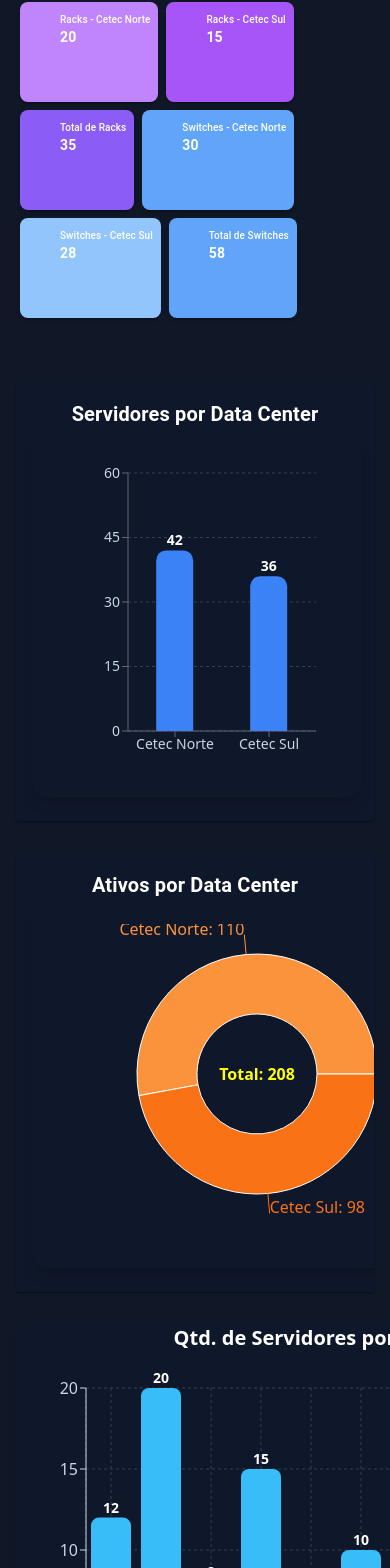
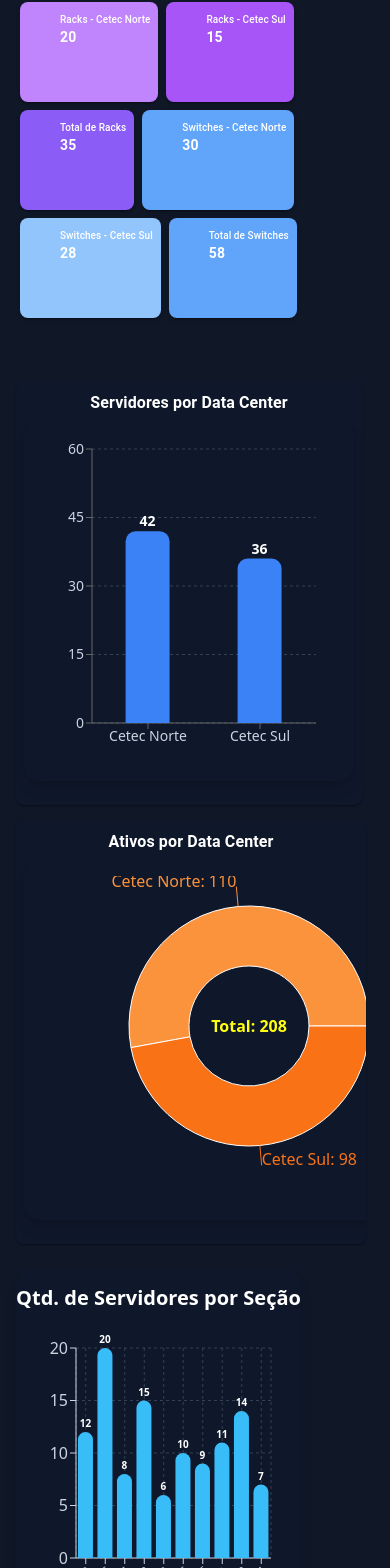
Before and after one commit to JesusVicken/painel-sedac, a React (Vite) app in the folder dashboard-sedac/: page / in a window 390 px wide. Shown: the part 426-1994 px from the top of the page. Built offline with nearby package versions, Linux system fonts and the light colour scheme; some icons are missing.

Commit message:
feat: finalizado frontend mobile e widescreem

```diff
--- a/dashboard-sedac/src/components/Graficos/Dashboard.jsx
+++ b/dashboard-sedac/src/components/Graficos/Dashboard.jsx
@@ -15,24 +15,34 @@ const Dashboard = () => {
     ];
 
     return (
-        <Grid container spacing={4}>
+        <Grid container spacing={{ xs: 2, md: 4 }} sx={{
+            width: '100%',
+            marginLeft: { xs: '-8px', sm: 0 }, // Corrige o alinhamento no mobile
+            paddingLeft: { xs: '8px', sm: 0 } // Compensa o margin negativo
+        }}>
             <Grid item xs={12} md={6}>
                 <Card
-                    className="rounded-2xl shadow-md text-white"
                     sx={{
                         bgcolor: '#0f172a',
+                        borderRadius: { xs: '8px', md: '16px' },
+                        boxShadow: { xs: 1, md: 3 },
+                        color: '#fff',
+                        marginLeft: { xs: 0, md: 0 }
                     }}
                 >
-                    <CardContent>
+                    <CardContent sx={{ p: { xs: 1, sm: 2 } }}>
                         <Typography
                             variant="h6"
                             fontWeight="bold"
                             gutterBottom
-                            className="text-white text-center"
+                            sx={{
+                                color: '#fff',
+                                textAlign: 'center',
+                                fontSize: { xs: '1rem', sm: '1.25rem' }
+                            }}
                         >
                             Servidores por Data Center
                         </Typography>
-
                         <Servidores data={servidoresData} />
                     </CardContent>
                 </Card>
@@ -40,27 +50,32 @@ const Dashboard = () => {
 
             <Grid item xs={12} md={6}>
                 <Card
-                    className="rounded-2xl shadow-md text-white"
                     sx={{
-                        bgcolor: '#0f172a', // fundo uniforme
+                        bgcolor: '#0f172a',
+                        borderRadius: { xs: '8px', md: '16px' },
+                        boxShadow: { xs: 1, md: 3 },
+                        color: '#fff'
                     }}
                 >
-                    <CardContent>
+                    <CardContent sx={{ p: { xs: 1, sm: 2 } }}>
                         <Typography
                             variant="h6"
                             fontWeight="bold"
                             gutterBottom
-                            className="text-white text-center"
+                            sx={{
+                                color: '#fff',
+                                textAlign: 'center',
+                                fontSize: { xs: '1rem', sm: '1.25rem' }
+                            }}
                         >
                             Ativos por Data Center
                         </Typography>
-
                         <Ativos data={ativosData} />
                     </CardContent>
                 </Card>
             </Grid>
 
-            <Grid item xs={12}>
+            <Grid item xs={12} sx={{ marginTop: { xs: 1, md: 0 } }}>
                 <ServidoresPorSecao />
             </Grid>
         </Grid>
--- a/dashboard-sedac/src/components/Graficos/Servidores.jsx
+++ b/dashboard-sedac/src/components/Graficos/Servidores.jsx
@@ -9,12 +9,12 @@ import {
 } from 'recharts';
 
 const Servidores = ({ data }) => (
-    <div className="p-4 bg-[#0f172a] rounded-2xl shadow-lg text-white" style={{ width: '330px', height: '360px' }}>
+    <div className="p-2 bg-[#0f172a] rounded-2xl shadow-lg text-white" style={{ width: '330px', height: '360px' }}>
         {/* <h2 className="text-xl font-semibold mb-4">Total de Servidores</h2> */}
         <ResponsiveContainer width="100%" height="100%">
             <BarChart
                 data={data}
-                margin={{ top: 20, right: 30, left: 20, bottom: 20 }}
+                margin={{ top: 20, right: 30, bottom: 20 }}
                 barCategoryGap="30%"
             >
                 <CartesianGrid strokeDasharray="3 3" vertical={false} stroke="#334155" />
--- a/dashboard-sedac/src/components/Graficos/ServidoresPorSecao.jsx
+++ b/dashboard-sedac/src/components/Graficos/ServidoresPorSecao.jsx
@@ -8,6 +8,7 @@ import {
   Tooltip,
   LabelList,
 } from 'recharts';
+import { useMediaQuery } from '@mui/material';
 
 const data = [
   { secao: 'SEVIR', servidores: 12 },
@@ -23,22 +24,35 @@ import {
 ];
 
 const ServidoresPorSecao = () => {
+  const isMobile = useMediaQuery('(max-width:600px)');
+
   return (
-      <div
-        className="rounded-2xl bg-[#0f172a] text-white shadow-lg w-full"
-        style={{ height: '460px', width: '600px' }}
-      >
-        <h2 className="text-white text-xl font-semibold mb-4 text-center">
+    <div className="rounded-2xl bg-[#0f172a] text-white shadow-lg w-full">
+      <h2 className="text-white text-xl font-semibold mb-4 text-center pt-4">
         Qtd. de Servidores por Seção
       </h2>
-        <ResponsiveContainer width="100%" height="90%">
-          <BarChart data={data} margin={{ top: 20, right: 30, left: 10, bottom: 40 }}>
+      <div
+        style={{
+          minWidth: isMobile ? '100%' : '550px',
+          height: isMobile ? '320px' : '400px',
+        }}
+      >
+        <ResponsiveContainer width="100%" height="100%">
+          <BarChart
+            data={data}
+            margin={{ top: 20, right: 30, bottom: isMobile ? 60 : 40 }}
+          >
             <CartesianGrid strokeDasharray="3 3" stroke="#334155" />
             <XAxis
               dataKey="secao"
               stroke="#cbd5e1"
-              tick={{ angle: -45, textAnchor: 'end', fontSize: 12, fill: '#cbd5e1' }}
               interval={0}
+              tick={{
+                angle: -40,
+                textAnchor: 'end',
+                fontSize: isMobile ? 10 : 12,
+                fill: '#cbd5e1',
+              }}
             />
             <YAxis allowDecimals={false} stroke="#cbd5e1" />
             <Tooltip
@@ -49,12 +63,17 @@ import {
               <LabelList
                 dataKey="servidores"
                 position="top"
-                style={{ fill: '#fff', fontWeight: 'bold', fontSize: 14 }}
+                style={{
+                  fill: '#fff',
+                  fontWeight: 'bold',
+                  fontSize: isMobile ? 10 : 14,
+                }}
               />
             </Bar>
           </BarChart>
         </ResponsiveContainer>
       </div>
+    </div>
   );
 };
 
```
Lines whose indentation alone changed are shown as unchanged.
